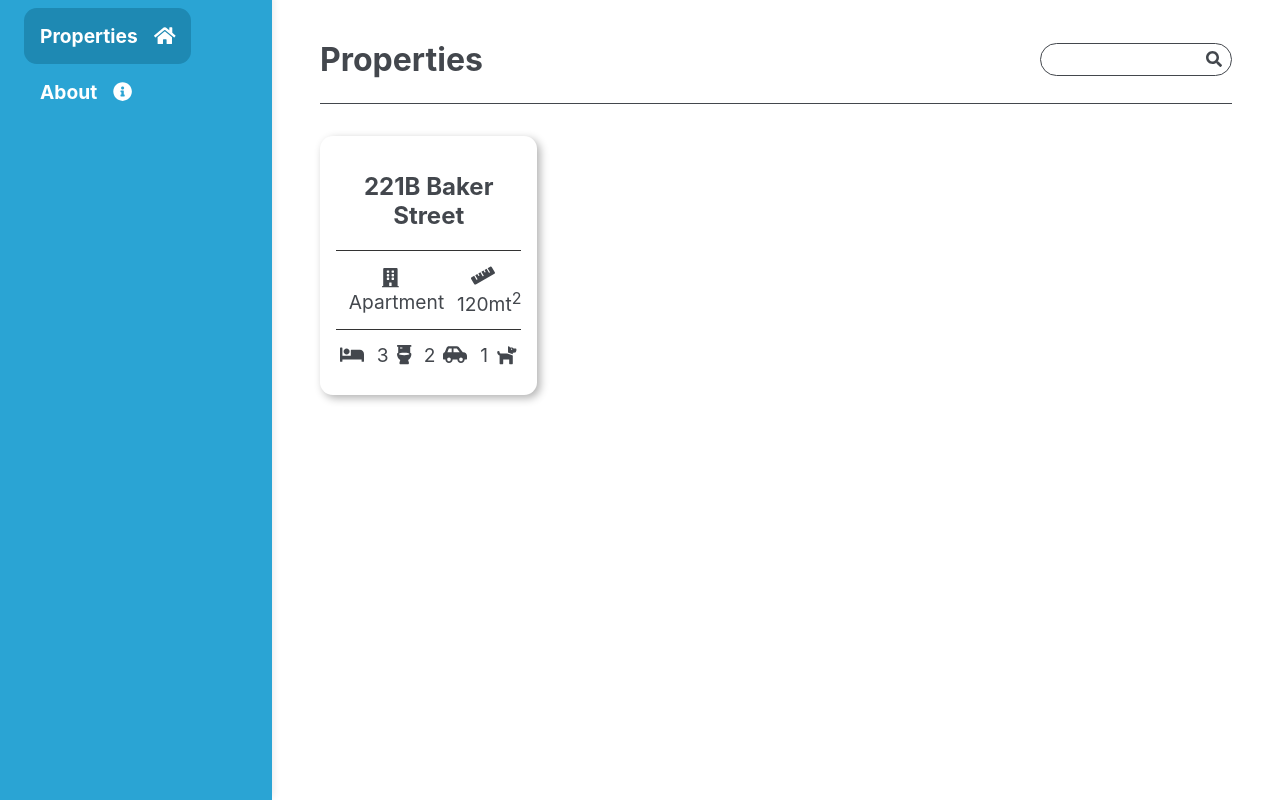
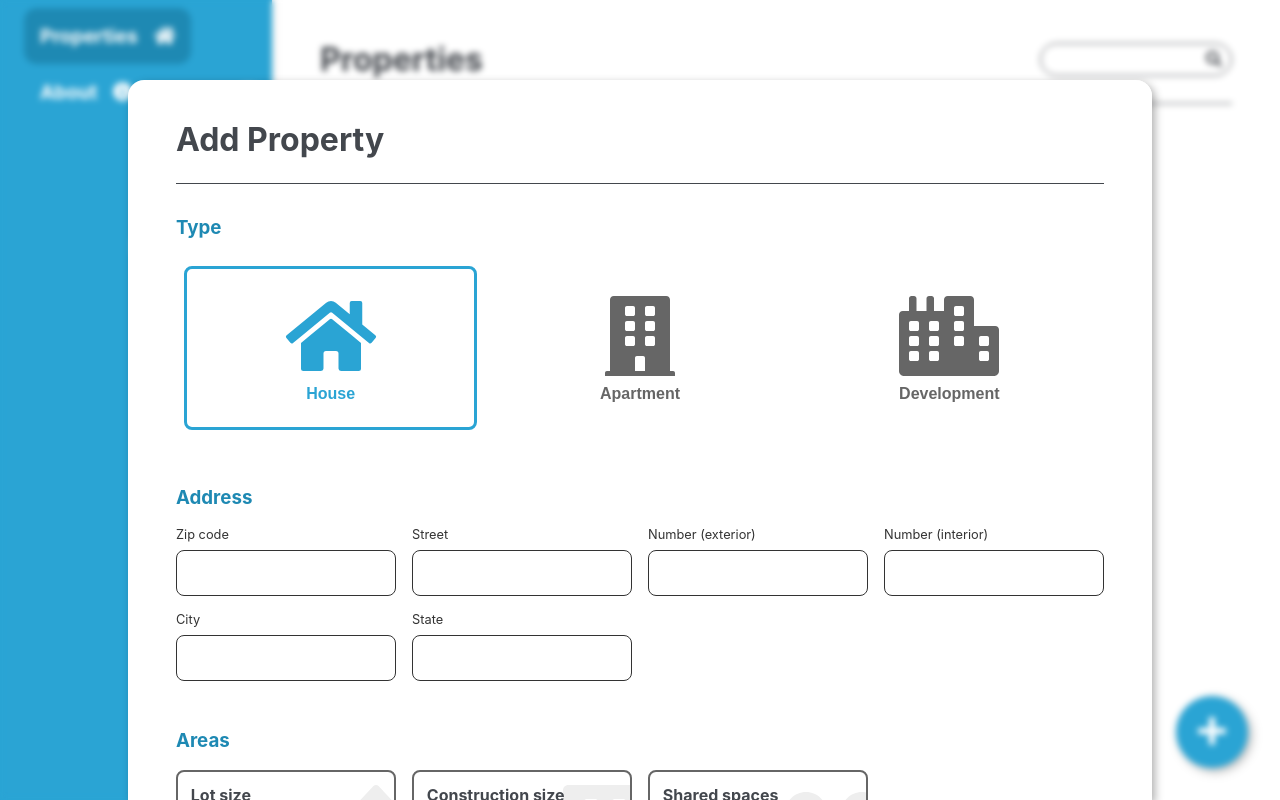
Before and after one commit to denkiapple/PropertyCreator, a React (Create React App) app: page /properties/add in a window 1280 px wide. Built offline with nearby package versions, Linux system fonts and the light colour scheme.

Commit message:
Update: AddProperty&PropertyDorm: updated to use new components

```diff
--- a/src/App.js
+++ b/src/App.js
@@ -1,16 +1,13 @@
-import { Navigation } from "./Components";
-
+import React from "react";
+import { ModalBlur , Navigation} from "./Components";
 import {
-  About,
   AddPropertyContainer,
   PropertiesContainer,
 } from "./Containers";
 
 import {
   BrowserRouter as Router,
-  Switch,
   Route,
-  Redirect,
 } from "react-router-dom";
 
 import './App.css';
@@ -19,19 +16,14 @@ function App() {
   return (
     <div className="App">
       <Router>
-        <Switch>
-          <Route path="/properties" render={() => (
-            <PropertiesContainer />
-          )} />
-          <Route path="/addproperty" render={() => (
+        <Route path="/properties" render={() => (
+          <PropertiesContainer />
+        )} />
+        <Route path="/properties/add" render={() => (
+          <ModalBlur>
             <AddPropertyContainer />
-          )} />
-          <Route path="/about" render={() => (
-            <About />
-          )} />
-          <Redirect to="/properties" />
-        </Switch>
-
+          </ModalBlur>
+        )} />
         <Navigation />
       </Router>
     </div>
--- a/src/Containers/AddPropertyContainer.jsx
+++ b/src/Containers/AddPropertyContainer.jsx
@@ -4,10 +4,10 @@ import PropertyForm from "./PropertyForm/PropertyForm";
 
 const AddPropertyContainer = () => {
   return (
-    <main>
+    <>
       <Header title="Add Property" />
       <PropertyForm />
-    </main>
+    </>
   );
 };
 
--- a/src/Containers/PropertiesContainer.jsx
+++ b/src/Containers/PropertiesContainer.jsx
@@ -1,5 +1,15 @@
 import React from "react";
-import { Header, EmptyList, Card, Grid } from "../Components";
+import {
+  Header,
+  Fab,
+  EmptyList,
+  Card,
+  Grid,
+} from "../Components";
+
+import { FontAwesomeIcon } from '@fortawesome/react-fontawesome'
+import { faPlus } from '@fortawesome/free-solid-svg-icons'
+
 import { properties } from "../constants";
 
 const PropertiesContainer = () => {
@@ -12,6 +22,8 @@ const PropertiesContainer = () => {
     />
   ));
 
+  const addIcon = <FontAwesomeIcon icon={faPlus} />;
+
   return (
     <main>
       <Header title="Properties" onSearch={handleSearch} />
@@ -22,6 +34,7 @@ const PropertiesContainer = () => {
       ) : (
         <EmptyList message="You have no properties, ¡try adding some!" />
       )}
+      <Fab icon={addIcon} />
     </main>
     );
 };
```
